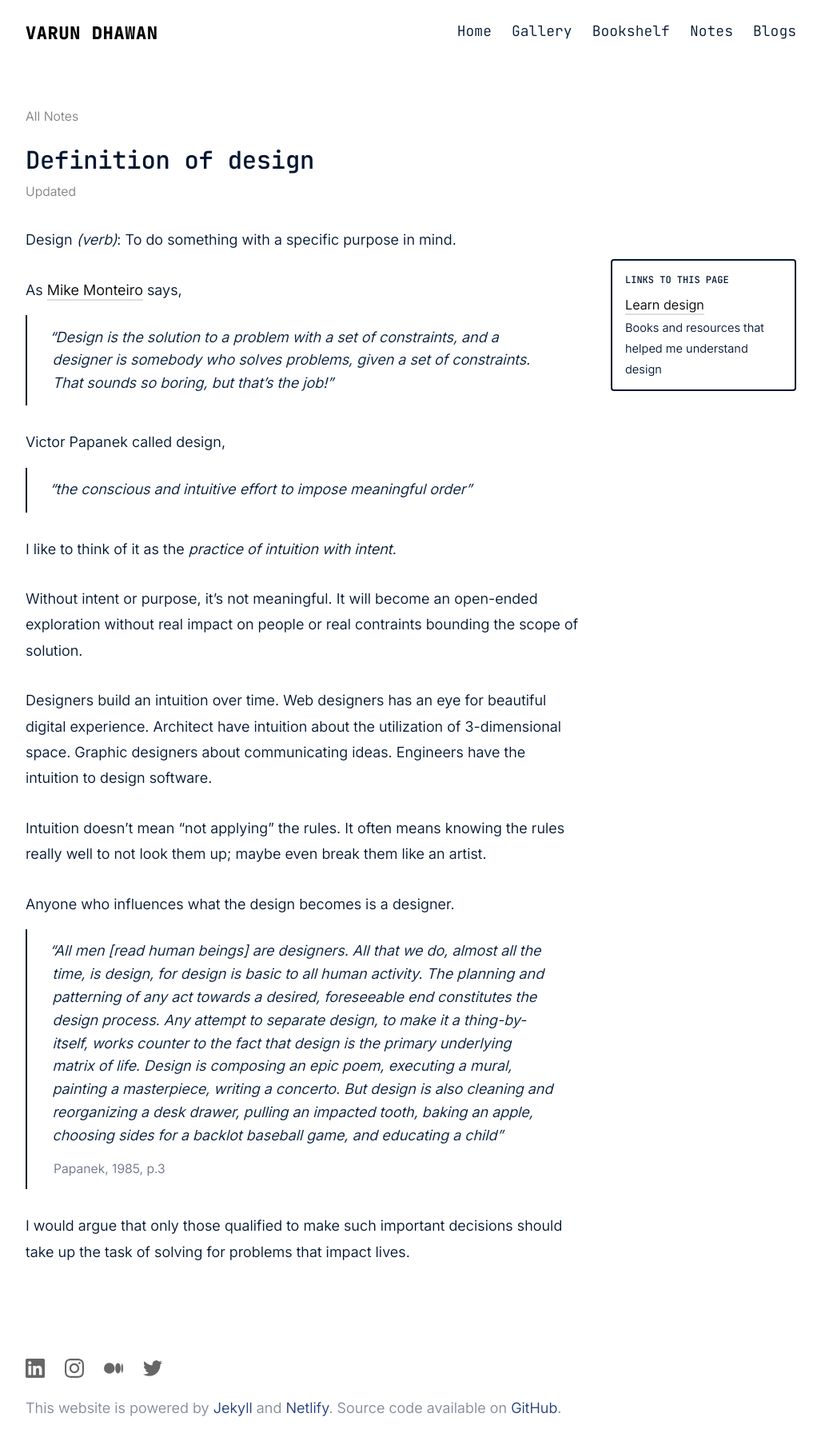
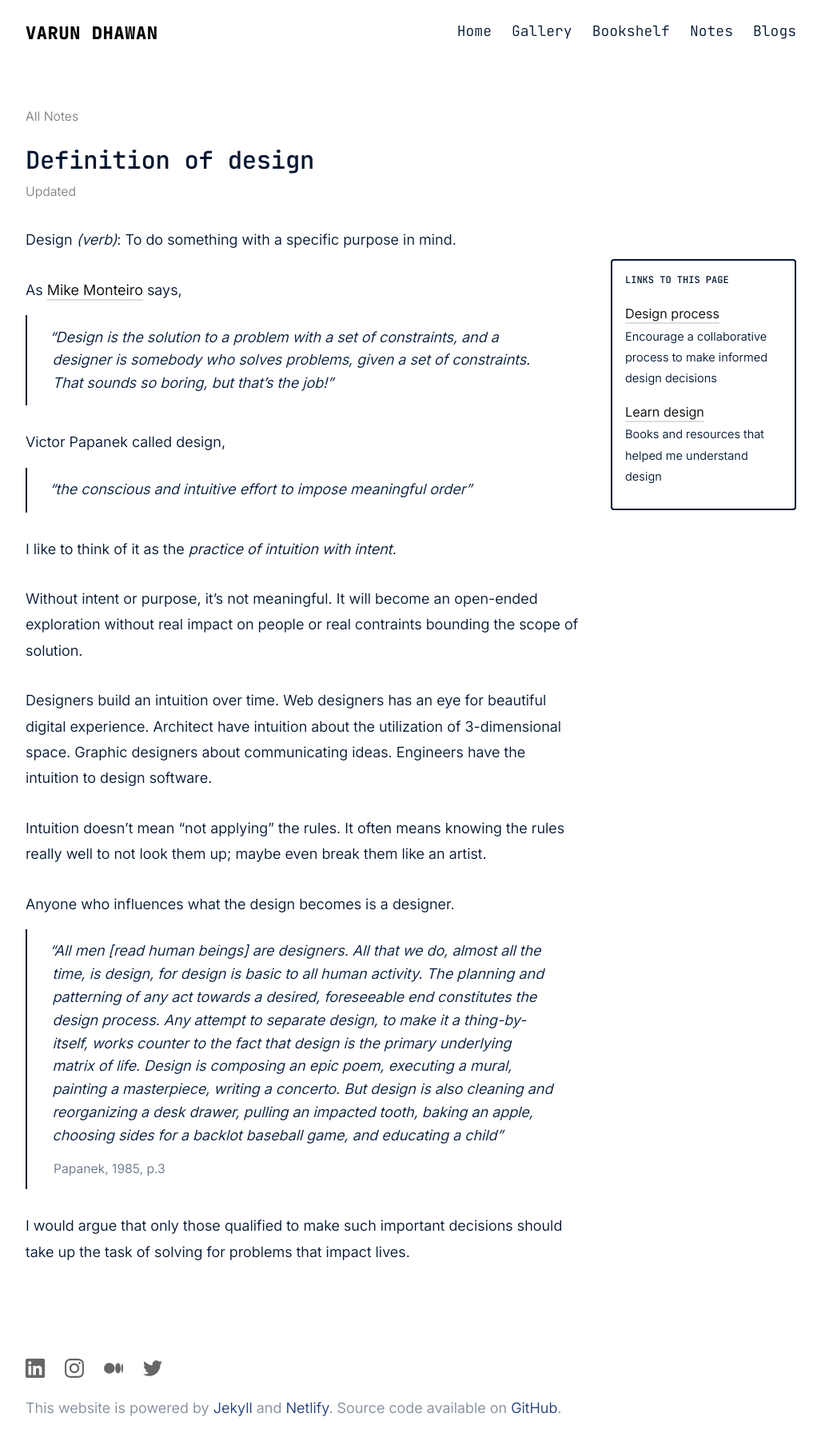
Before and after one commit to varundhawan5792/varundhawan.com, a Jekyll site: the page built from _notes/design.md, in a window 1280 px wide. Shown: the whole page at 80% size, without its empty margins (126-1153 px from the left). Built offline with Jekyll 4.4.1, drawn with Linux system fonts in a browser that asks for light colours; some of the changed lines change nothing that is shown.

Commit message:
Notes on design process

```diff
--- a/_layouts/note.html
+++ b/_layouts/note.html
@@ -23,17 +23,15 @@
 
     <side style="font-size: 0.9em">
       {% if page.backlinks.size > 0 %}
-      <div>
-      {% for backlink in page.backlinks %}
       <div class="backlink-box">
           <ul>
+            {% for backlink in page.backlinks %}
               <li>
                   <a class="internal-link" href="{{ site.baseurl }}{{ backlink.url }}{%- if site.use_html_extension -%}.html{%- endif -%}">{{ backlink.title }}</a><br>
                   <div style="font-size: 0.9em">{{ backlink.excerpt | strip_html | truncatewords: 20 }}</div>
               </li>
+            {% endfor %}
           </ul>
-        </div>
-      {% endfor %}
       </div>
       {% endif %}
     </side>
--- /dev/null
+++ b/_notes/design process.md
@@ -0,0 +1,30 @@
+---
+title: Design process
+excerpt: Encourage a collaborative process to make informed design decisions
+---
+
+[[Design]] is an act. As designers, we should encourage a collaborative process that includes people with different skills and helps them make informed decisions towards the end product.
+
+**Identify stakeholders who need to participate in the design of product**
+Don't forget to include the users in the design of your products.
+
+**Understand the problem being solved**
+This is the part where you ask a lot of "why". Try to help all stakeholders understand the problem in depth, and why it's important to solve it. Try to learn about these things:
+- Who is affected by the problem (aka *users*)
+- How do they solve this problem today (aka *journey map*)
+- What are the most inefficient parts of this current state (aka *opportunities* or *HMW* notes)
+- What is the change our product will bring in their life (aka *outcomes*)
+
+Things you can do:
+- Run a workshop to identify opportunities and challenges. It can be very efficient to gather what interal stakeholders know about the problem.
+- Workshops are also good places to help stakeholders align on the most important opportunities. You can't solve every problem in your first release.
+- If a workshop is not possible, do stakeholder interviews to gather insights.
+- Conduct secondary reserch to learn about users.
+- Collaborate, organize, communicate.
+
+**Solving the problem**
+Designers are expected to be good problem solvers. However not every problem is equal. Often, as designers, we may lack some skills to solve a problem effectively. This is when it's important to put our ego aside and bring people with the right skills.
+- The solution doesn't need to be creative, it needs to work.
+- Iterate early and often to learn what works and which idea to let go.
+- Wireframes are efficient when you are not confident about the solution.
+- Show prototypes to people in the company and watch their reactions.
--- a/_sass/backlinks.scss
+++ b/_sass/backlinks.scss
@@ -15,9 +15,12 @@
 
     ul {
         margin: 0;
-        margin-top: 4px;
+        margin-top: $spacing-unit / 2;
         list-style: none;
 
+        li {
+            margin-bottom: $spacing-unit / 2;
+        }
         li a {
             padding: 1px 0;
 
```
Lines whose indentation alone changed are shown as unchanged.
